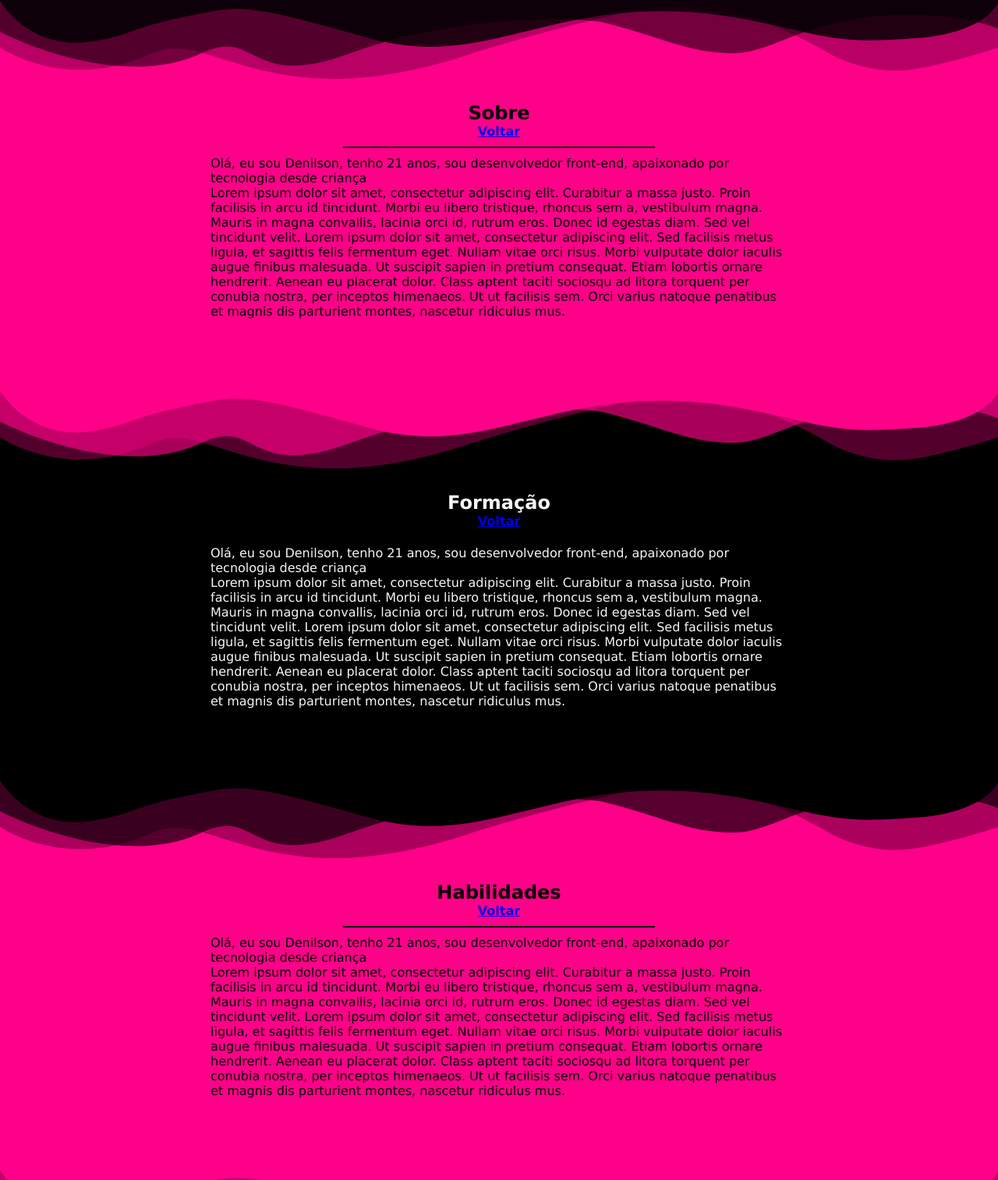
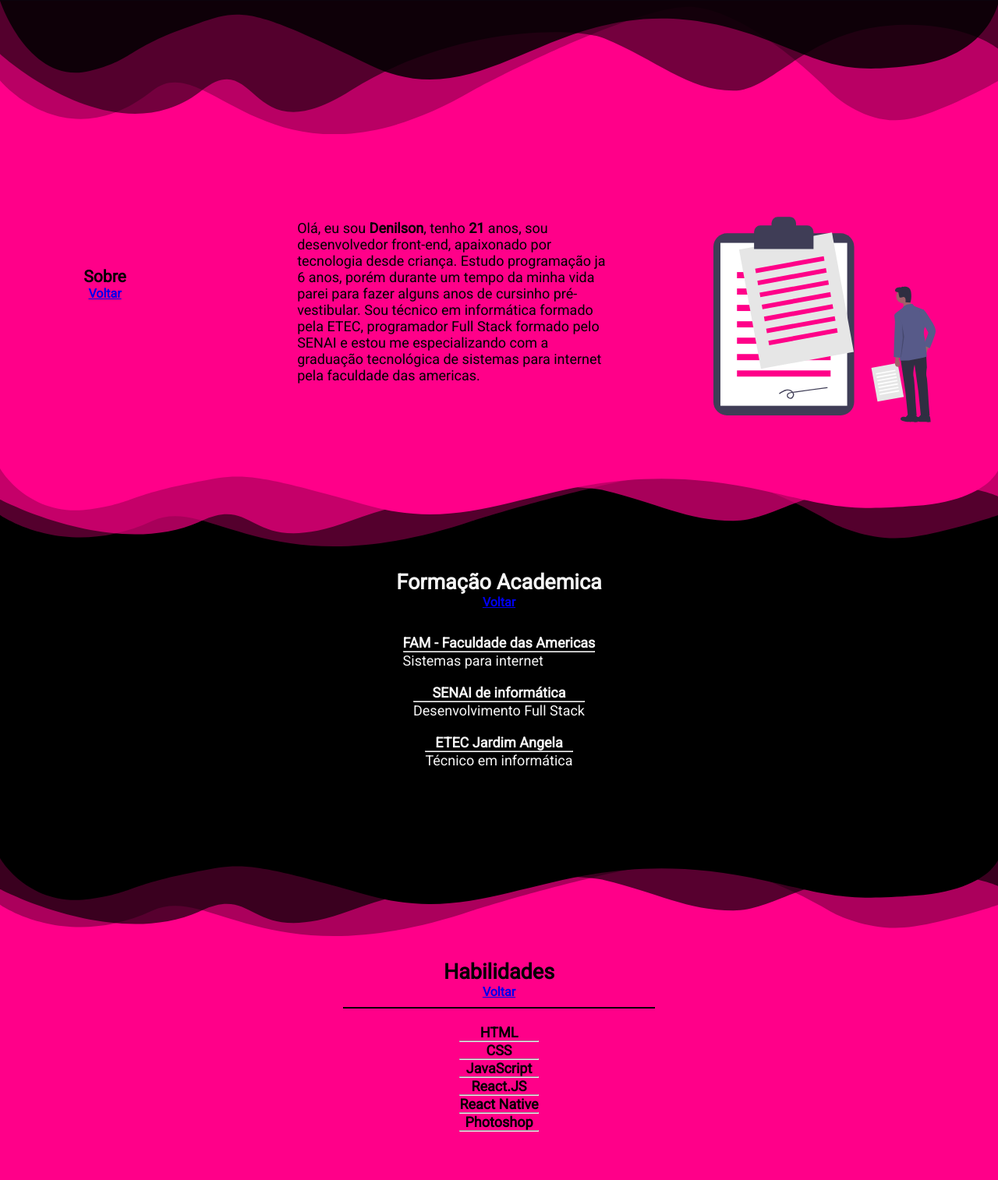
Before and after one commit to deniavsa/Portif-lio, a plain HTML site: page src/index.html in a window 1280 px wide. Shown: the part 799-2313 px from the top of the page at 78% size. Drawn offline with Linux system fonts and the light colour scheme.

Commit message:
feat(structure):update data

```diff
--- a/src/index.html
+++ b/src/index.html
@@ -4,7 +4,7 @@
     <meta charset="UTF-8" />
     <meta name="viewport" content="width=device-width, initial-scale=1.0" />
     <link rel="stylesheet" href="style.css" />
-    <script src="script.js"></script>
+
     <title>Página Pessoal - Denilson Santos</title>
   </head>
   <body>
@@ -51,32 +51,31 @@
         ></path>
       </svg>
       <div class="box">
-        <div class="box box1">
-          <h1>Sobre</h1>
-          <h5><a href="#cabecalho">Voltar</a></h5>
-          <hr
+
+        <div class="box1">
+          <section class="box1 square">
+            <h1>Sobre</h1>
+           <h5><a href="#cabecalho">Voltar</a></h5>
+
+            <!-- <hr
             style="
               width: 400px;
               border: rgb(0, 0, 0) solid 1px;
               margin: 10px;
             "
-          />
-          <p>
-            Olá, eu sou Denilson, tenho 21 anos, sou desenvolvedor front-end,
-            apaixonado por tecnologia desde criança </br>Lorem ipsum dolor sit amet,
-            consectetur adipiscing elit. Curabitur a massa justo. Proin
-            facilisis in arcu id tincidunt. Morbi eu libero tristique, rhoncus
-            sem a, vestibulum magna. Mauris in magna convallis, lacinia orci id,
-            rutrum eros. Donec id egestas diam. Sed vel tincidunt velit. Lorem
-            ipsum dolor sit amet, consectetur adipiscing elit. Sed facilisis
-            metus ligula, et sagittis felis fermentum eget. Nullam vitae orci
-            risus. Morbi vulputate dolor iaculis augue finibus malesuada. Ut
-            suscipit sapien in pretium consequat. Etiam lobortis ornare
-            hendrerit. Aenean eu placerat dolor. Class aptent taciti sociosqu ad
-            litora torquent per conubia nostra, per inceptos himenaeos. Ut ut
-            facilisis sem. Orci varius natoque penatibus et magnis dis
-            parturient montes, nascetur ridiculus mus.
-          </p>
+          /> -->
+        </section>
+          <section class="box1">
+            <p>
+              Olá, eu sou <span class="destaque">Denilson</span>, tenho <span class="destaque">21</span> anos, sou desenvolvedor front-end,
+              apaixonado por tecnologia desde criança. Estudo programação ja 6 anos, porém durante um tempo da minha vida parei para fazer alguns anos de cursinho pré-vestibular. Sou técnico em informática formado pela ETEC, programador Full Stack formado pelo SENAI e estou me especializando com a graduação tecnológica de sistemas para internet pela faculdade das americas.
+            </p>
+
+          </section>
+          <section class="box1">
+            <img src="./assets/img/undraw_contract_uy56.svg" alt="curiculo" style="width: 285px;height: 382px;">
+          </section>
+
         </div>
       </div>
 
@@ -104,7 +103,7 @@
       </svg>
       <div class="box">
         <div class="box box1">
-          <h1>Formação</h1>
+          <h1>Formação Academica</h1>
           <h5><a href="#cabecalho">Voltar</a></h5>
           <hr
             style="
@@ -113,22 +112,22 @@
               margin: 10px;
             "
           />
-          <p>
-            Olá, eu sou Denilson, tenho 21 anos, sou desenvolvedor front-end,
-            apaixonado por tecnologia desde criança </br>Lorem ipsum dolor sit amet,
-            consectetur adipiscing elit. Curabitur a massa justo. Proin
-            facilisis in arcu id tincidunt. Morbi eu libero tristique, rhoncus
-            sem a, vestibulum magna. Mauris in magna convallis, lacinia orci id,
-            rutrum eros. Donec id egestas diam. Sed vel tincidunt velit. Lorem
-            ipsum dolor sit amet, consectetur adipiscing elit. Sed facilisis
-            metus ligula, et sagittis felis fermentum eget. Nullam vitae orci
-            risus. Morbi vulputate dolor iaculis augue finibus malesuada. Ut
-            suscipit sapien in pretium consequat. Etiam lobortis ornare
-            hendrerit. Aenean eu placerat dolor. Class aptent taciti sociosqu ad
-            litora torquent per conubia nostra, per inceptos himenaeos. Ut ut
-            facilisis sem. Orci varius natoque penatibus et magnis dis
-            parturient montes, nascetur ridiculus mus.
-          </p>
+          <article>
+            <h4>FAM - Faculdade das Americas</h4>
+            <hr>
+            <p>Sistemas para internet</p>
+          </article>
+          <article>
+            <h4>SENAI de informática</h4>
+            <hr>
+            <p>Desenvolvimento Full Stack</p>
+          </article>
+          <article>
+            <h4>ETEC Jardim Angela</h4>
+            <hr>
+            <p>Técnico em informática</p>
+          </article>
+
         </div>
       </div>
 
@@ -165,22 +164,23 @@
               margin: 10px;
             "
           />
-          <p>
-            Olá, eu sou Denilson, tenho 21 anos, sou desenvolvedor front-end,
-            apaixonado por tecnologia desde criança </br>Lorem ipsum dolor sit amet,
-            consectetur adipiscing elit. Curabitur a massa justo. Proin
-            facilisis in arcu id tincidunt. Morbi eu libero tristique, rhoncus
-            sem a, vestibulum magna. Mauris in magna convallis, lacinia orci id,
-            rutrum eros. Donec id egestas diam. Sed vel tincidunt velit. Lorem
-            ipsum dolor sit amet, consectetur adipiscing elit. Sed facilisis
-            metus ligula, et sagittis felis fermentum eget. Nullam vitae orci
-            risus. Morbi vulputate dolor iaculis augue finibus malesuada. Ut
-            suscipit sapien in pretium consequat. Etiam lobortis ornare
-            hendrerit. Aenean eu placerat dolor. Class aptent taciti sociosqu ad
-            litora torquent per conubia nostra, per inceptos himenaeos. Ut ut
-            facilisis sem. Orci varius natoque penatibus et magnis dis
-            parturient montes, nascetur ridiculus mus.
-          </p>
+          <article>
+            <h4>HTML</h4>
+            <hr >
+            <h4>CSS</h4>
+            <hr>
+            <h4>JavaScript</h4>
+            <hr>
+            <h4>React.JS</h4>
+            <hr>
+            <h4>React Native</h4>
+            <hr>
+            <h4>Photoshop</h4>
+            <hr>
+
+
+
+          </article>
         </div>
       </div>
 
@@ -218,7 +218,7 @@
             "
           />
           <p>
-            Olá, eu sou Denilson, tenho 21 anos, sou desenvolvedor front-end,
+            Olá, eu sou <span class="destaque">Denilson</span>, tenho <span>21 anos</span>, sou desenvolvedor front-end,
             apaixonado por tecnologia desde criança </br>Lorem ipsum dolor sit amet,
             consectetur adipiscing elit. Curabitur a massa justo. Proin
             facilisis in arcu id tincidunt. Morbi eu libero tristique, rhoncus
@@ -316,4 +316,5 @@
     </section>
 
   </body>
+  <script src="script.js"></script>
 </html>
--- a/src/script.js
+++ b/src/script.js
@@ -0,0 +1,27 @@
+(function () {
+  alert(
+    "Olá, caso você esteja vendo essa mensagem, seja bem vindo! Aqui é um pouco sobre como eu programo, não é o meu projeto finalizado, mas é o meu portifolio em construção! Caso deseje ver um projeto mais completo acesse - https://github.com/deniavsa/Projeto-Classificados-ThoughtWorks, - https://github.com/deniavsa/Test-requests, - https://github.com/deniavsa/CalculadoraJS"
+  );
+  function getRandomColor() {
+    let letters = "0123456789ABCDEF";
+    let color = "#";
+    for (let i = 0; i < 6; i++) {
+      color += letters[Math.floor(Math.random() * 16)];
+    }
+    return color;
+  }
+
+  function changeColor() {
+    let cor = document.getElementById("cabecalho");
+    let elements = document.querySelectorAll("#cabecalho ul li a");
+    console.log(test);
+    setInterval(() => {
+      cor.style.background = `${getRandomColor()}`;
+      elements.forEach((element) => {
+        element.style.background = `${getRandomColor()}`;
+      });
+      test.style.background = `${getRandomColor()}`;
+    }, 20000);
+  }
+  changeColor();
+})();
--- a/src/style.css
+++ b/src/style.css
@@ -1,3 +1,5 @@
+@import url("https://fonts.googleapis.com/css2?family=Roboto&display=swap");
+
 * {
   margin: 0;
   padding: 0;
@@ -6,15 +8,25 @@
 }
 
 body {
-  font-family: "Lucida Sans", "Lucida Sans Regular", "Lucida Grande",
-    "Lucida Sans Unicode", Geneva, Verdana, sans-serif;
-  font-size: 16px;
+  font-family: "Roboto", sans-serif;
+  font-size: 18px;
 }
 
 a {
   font-size: 16px;
 }
-
+article {
+  margin: 10px;
+}
+article h4 {
+  text-align: center;
+}
+article hr {
+  text-align: center;
+}
+.destaque {
+  font-weight: 600;
+}
 #cabecalho {
   width: auto;
   height: 800px;
@@ -89,7 +101,7 @@ a {
 }
 #sobre {
   width: auto;
-  height: 500px;
+  height: 600px;
   /* background: #cf0eff; */
   background: #ff0089;
   display: flex;
@@ -97,20 +109,36 @@ a {
 }
 #sobre .box {
   width: auto;
-  height: 400px;
+  height: 480px;
   /* background: black; */
   display: flex;
+  position: relative;
   flex-direction: column;
 }
+#sobre .box img {
+  width: 200px;
+  height: 200px;
+  position: absolute;
+  right: 80px;
+  bottom: 0px;
+}
+
 #sobre .box .box1 {
-  width: 800px;
+  width: 1084px;
   height: 400px;
   /* background: rgb(255, 255, 255); */
   margin: auto;
   align-items: center;
   display: flex;
+  /* flex-direction: row; */
+  /* padding: 30px; */
+}
+#sobre .box .box1 .square {
+  display: flex;
   flex-direction: column;
-  padding: 30px;
+  margin-top: 155px;
+  margin-right: 210px;
+  width: 198px;
 }
 #sobre svg {
   width: calc(100% + 1.3px);
```
Also changed, not shown: src/assets/img/undraw_contract_uy56.svg (added), src/assets/img/undraw_design_components_9vy6.svg (added), 1 other file.
